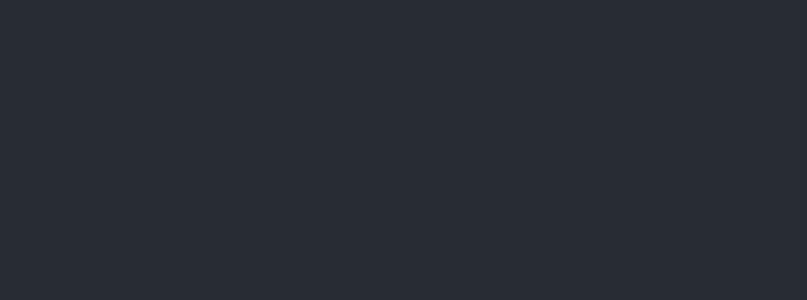
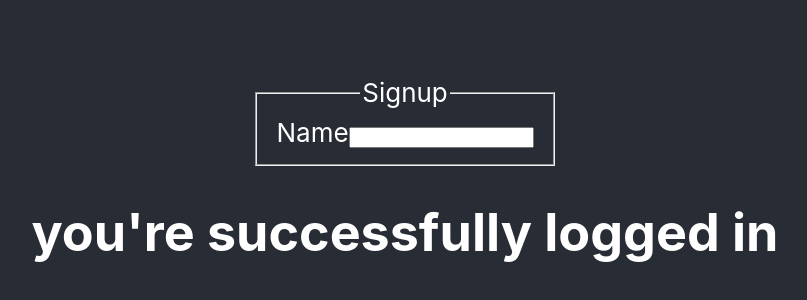
Before and after one commit to HassanAbdinur/Chat.IO, a React (Create React App) app in the folder client/: page / in a window 1280 px wide. Shown: the part 212-512 px from the top of the page, without its empty margins (235-1042 px from the left). Built offline with nearby package versions, Linux system fonts and the light colour scheme.

Commit message:
adding changes

```diff
--- a/client/src/App.css
+++ b/client/src/App.css
@@ -1,10 +1,5 @@
 .App {
   text-align: center;
-  background-color: #002265;
-  color: white;
-}
-
- .App-header {
   background-color: #282c34;
   min-height: 100vh;
   display: flex;
@@ -12,5 +7,6 @@
   align-items: center;
   justify-content: center;
   font-size: calc(10px + 2vmin);
+  /* background-color: #002265; */
   color: white;
 }
--- a/client/src/App.js
+++ b/client/src/App.js
@@ -1,4 +1,6 @@
 import './App.css';
+import Signup from "./components/Signup/signup";
+import Landingpage from './components/landingpage/landingpage';
 import Axios from "axios";
 
 function App() {
@@ -14,9 +16,8 @@ function App() {
 
   return (
     <div className="App">
-      <header className="App-header">
-
-      </header>
+      <Signup />
+      <Landingpage />
     </div>
   );
 }
--- a/client/src/components/Signup/signup.js
+++ b/client/src/components/Signup/signup.js
@@ -0,0 +1,31 @@
+import React from "react";
+
+class signup extends React.Component {
+    constructor(props) {
+        super(props);
+    }
+    render() {
+        return (
+            <article>
+                <main>
+                <div>
+                    <fieldset id="sign_up" className="fieldset">
+                        <legend>Signup</legend>
+                        <div>
+                            <label>Name</label>
+                            <input
+                            type="text"
+                            name="name"
+                            id="name"
+                            />
+                        </div>
+
+                    </fieldset>
+                </div>
+                </main>
+            </article>
+        );
+    }
+}
+
+export default signup;
--- a/package.json
+++ b/package.json
@@ -18,7 +18,9 @@
   },
   "homepage": "https://github.com/HassanAbdinur/chat.io#readme",
   "dependencies": {
+    "bootstrap": "^4.5.3",
     "cors": "^2.8.5",
-    "express": "^4.17.1"
+    "express": "^4.17.1",
+    "react-bootstrap": "^1.4.3"
   }
 }
```
Also changed, not shown: 2 other files (tests, documents, lock files or other folders).
